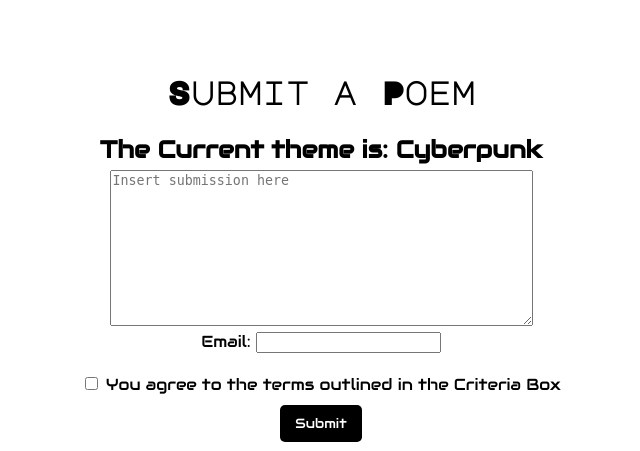
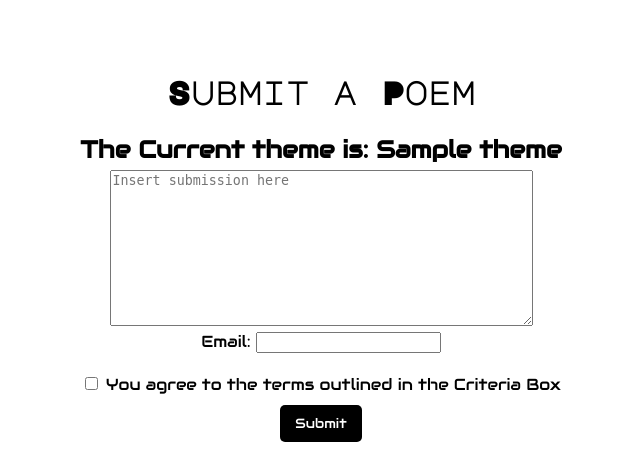
Before and after one commit to tmansmann0/RobotsDecideLitmag, a Flask app: template templates/submit.html in a window 1280 px wide. Shown: the top 451 px of the page, without its empty margins (319-959 px from the left). Run offline with Flask 2, Linux system fonts and the light colour scheme; the template is opened without the code that fills it: most values are stand-ins (such as "Sample title", 1, 10 or a date in 2020).

Commit message:
added dynamic theme info system to submit page

```diff
--- a/main.py
+++ b/main.py
@@ -13,7 +13,7 @@ basic_auth = BasicAuth(app)
 #Set the Theme and define classifiers for determining what is accepted
 classifier = pipeline("zero-shot-classification", model="facebook/bart-large-mnli")
 candidate_labels = ['good poetry', 'bad poetry']
-theme = 'cyberpunk'
+theme = 'Cyberpunk'
 theme_check = f'{theme} themed writing'
 theme_labels = [f'{theme} themed writing', 'other theme']
 
@@ -38,7 +38,7 @@ def get_db():
 
 @app.route('/')
 def home():
-    return render_template('home.html', theme=theme)
+    return render_template('home.html')
 
 @app.route('/submit', methods=['GET', 'POST'])
 def submit():
@@ -65,7 +65,7 @@ def submit():
         session.commit()
         session.close()
         return render_template('loading.html', decision=decision, reason=reason)
-    return render_template('submit.html')
+    return render_template('submit.html', theme=theme)
 
 @app.route('/result')
 def result():
--- a/templates/submit.html
+++ b/templates/submit.html
@@ -62,7 +62,7 @@
 </head>
 <body>
     <h1 align="center">Submit a Poem</h1>
-    <h2>The Current theme is: Cyberpunk</h2>
+    <h2>The Current theme is: {{ theme }}</h2>
     <form align="center" method="post" name="submitForm" onsubmit="return validateForm()">
         <textarea name="submission_text" id="submission_text" rows="10" cols="50" placeholder="Insert submission here"></textarea>
         <br>
```
